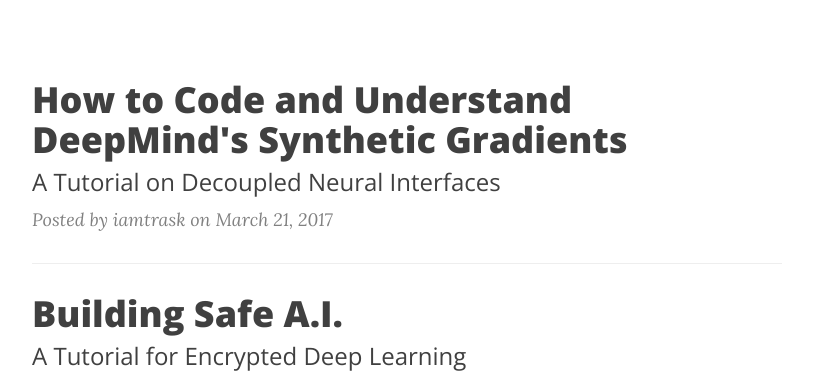
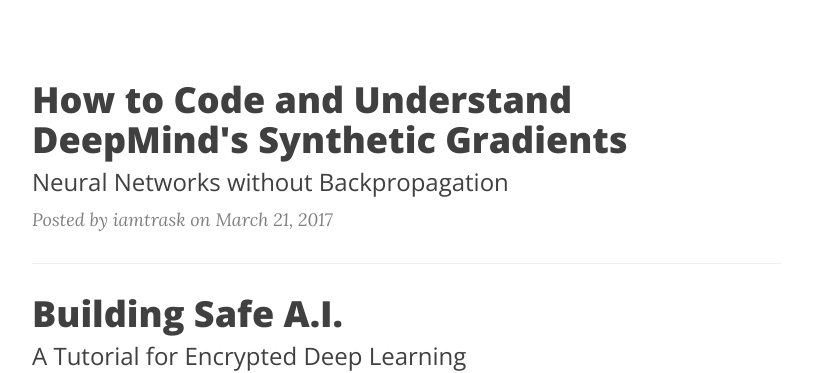
Before and after one commit to iamtrask/iamtrask.github.io, a Jekyll site: the page built from index.html, in a window 1280 px wide. Shown: the part 456-829 px from the top of the page, without its empty margins (233-1046 px from the left). Built offline with Jekyll 4.4.1, drawn with Linux system fonts in a browser that asks for light colours; nearby versions of some CDN libraries; the list of posts is cut into pages by our own code.

Commit message:
new title

```diff
--- a/_posts/2017-03-21-synthetic-gradients.markdown
+++ b/_posts/2017-03-21-synthetic-gradients.markdown
@@ -1,7 +1,7 @@
 ---
 layout:     post
 title:      "How to Code and Understand DeepMind's Synthetic Gradients"
-subtitle:   "A Tutorial on Decoupled Neural Interfaces"
+subtitle:   "Neural Networks without Backpropagation"
 date:       2017-03-21 12:00:00
 author:     "iamtrask"
 header-img: "img/nasa-43567-min.jpg"
```
Also changed, not shown: 2 other files.
